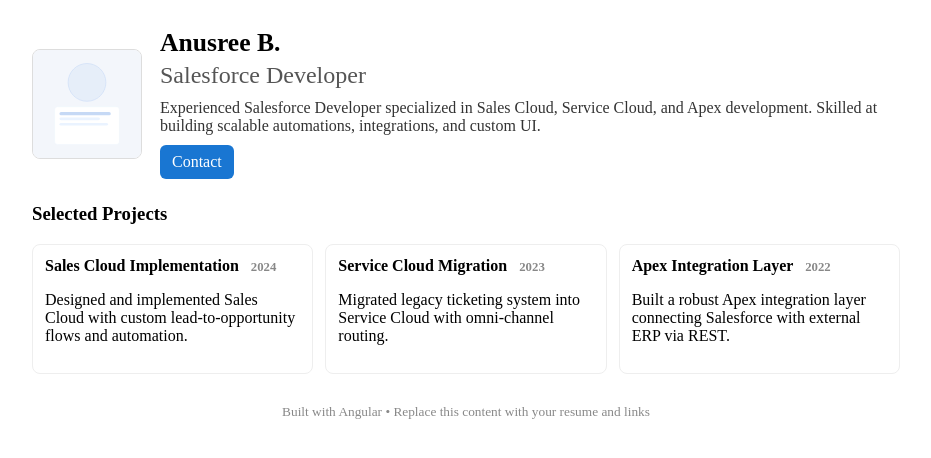
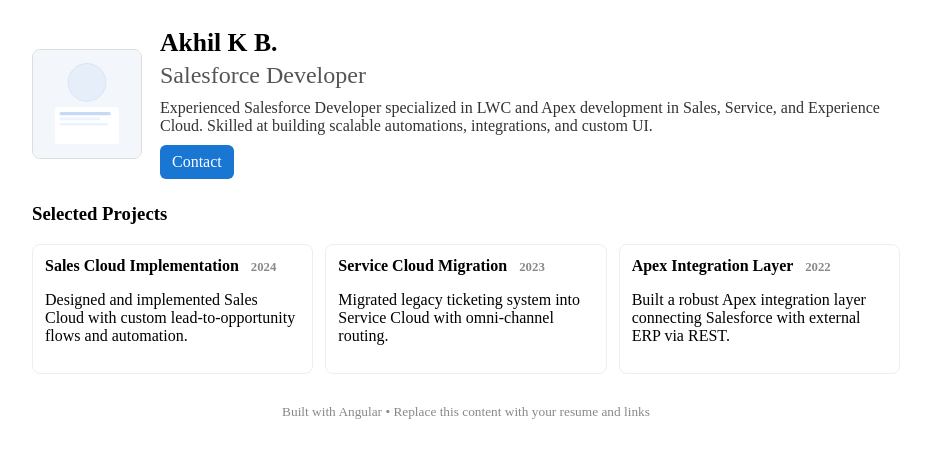
Before and after one commit to akhilbabuji/salesforce-portfolio, an Angular app: page / in a window 1280 px wide. Shown: the top 458 px of the page, without its empty margins (174-1105 px from the left). Built offline with nearby package versions, Linux system fonts and the light colour scheme.

Commit message:
Name Changes

```diff
--- a/src/app/app.component.ts
+++ b/src/app/app.component.ts
@@ -13,11 +13,10 @@
   styleUrls: ['./app.component.css']
 })
 export class AppComponent {
-  name = 'Anusree B.';
+  name = 'Akhil K B.';
   title = 'Salesforce Developer';
   photo = 'assets/profile.svg';
-  summary = `Experienced Salesforce Developer specialized in Sales Cloud, Service Cloud, and Apex development. Skilled at building scalable automations, integrations, and custom UI.`;
-
+  summary = `Experienced Salesforce Developer specialized in LWC and Apex development in Sales, Service, and Experience Cloud. Skilled at building scalable automations, integrations, and custom UI.`;
   portfolio: PortfolioItem[] = [
     { title: 'Sales Cloud Implementation', year: '2024', description: 'Designed and implemented Sales Cloud with custom lead-to-opportunity flows and automation.' },
     { title: 'Service Cloud Migration', year: '2023', description: 'Migrated legacy ticketing system into Service Cloud with omni-channel routing.' },
```
